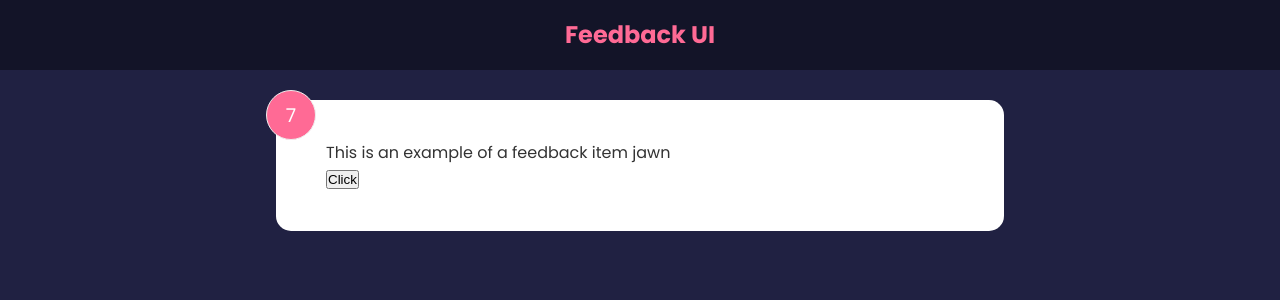
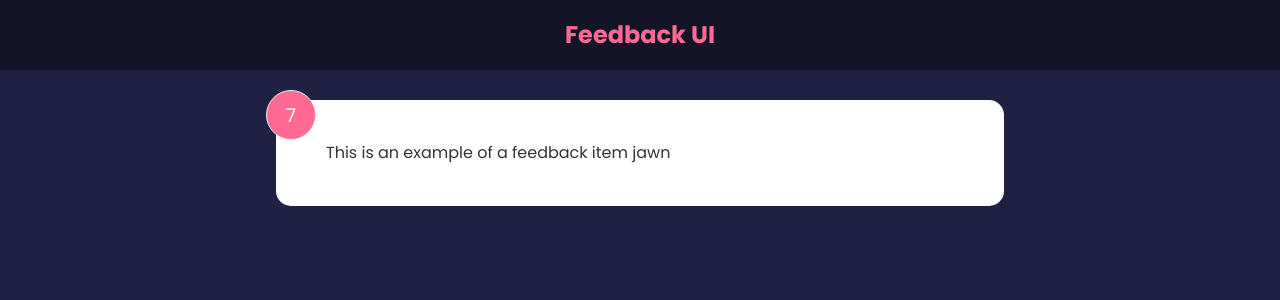
Before and after one commit to kin018/ReactFrontToBack, a React (Create React App) app in the folder feedback-app/: page / in a window 1280 px wide. Shown: the top 300 px of the page. Built offline with nearby package versions, Linux system fonts and the light colour scheme.

Commit message:
removed example code for events

```diff
--- a/feedback-app/src/components/FeedbackItem.jsx
+++ b/feedback-app/src/components/FeedbackItem.jsx
@@ -7,17 +7,11 @@ function FeedbackItem() {
   const [text, setText] = useState(
     'This is an example of a feedback item jawn'
   );
-  const handleClick = () => {
-    setRating((previous) => {
-      return previous + 1;
-    });
-  };
 
   return (
     <div className="card">
       <div className="num-display">{rating}</div>
       <div className="text-display">{text}</div>
-      <button onClick={handleClick}>Click</button>
     </div>
   );
 }
```
